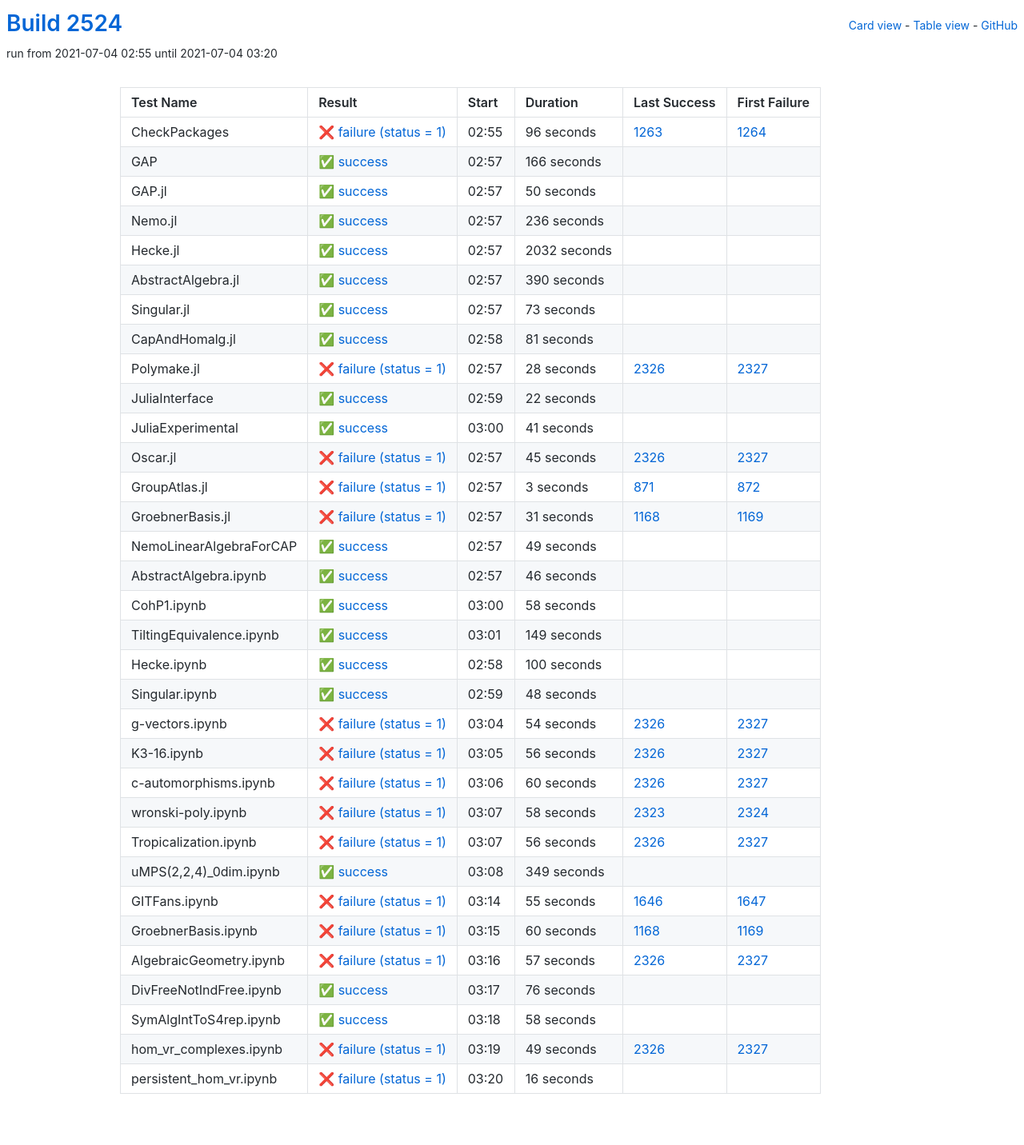
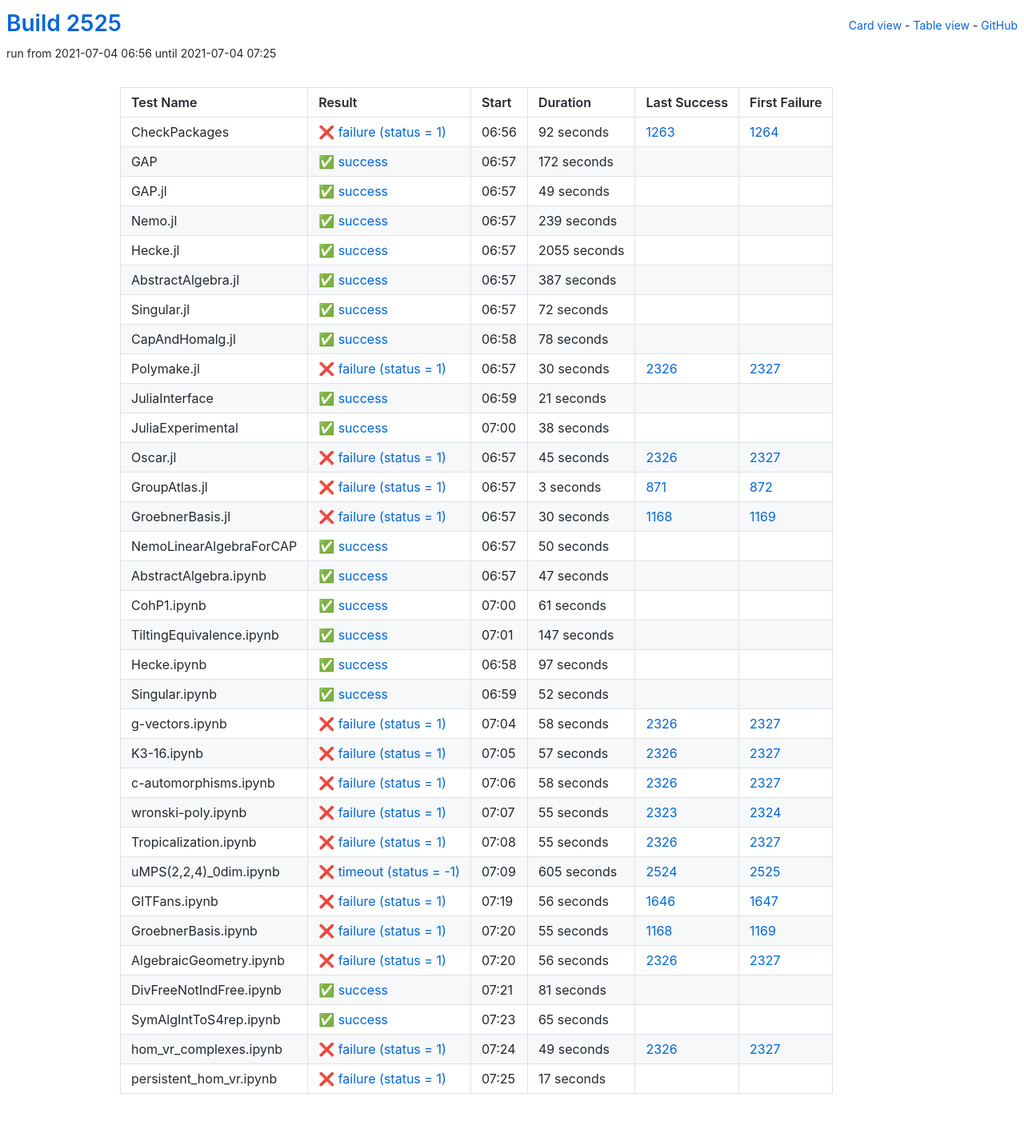
Before and after one commit to oscar-system/oscar-ci-status-stable, a Jekyll site: the page built from table.html, in a window 1280 px wide. Shown: the whole page at 80% size. Built offline with Jekyll 4.4.1, drawn with Linux system fonts in a browser that asks for light colours.

Commit message:
Build #2525

```diff
--- a/_data/ci.yml
+++ b/_data/ci.yml
@@ -1,6 +1,6 @@
 ---
-build: 2524
-build_url: https://oscarci.mathematik.uni-kl.de/job/oscar-stable/2524/
+build: 2525
+build_url: https://oscarci.mathematik.uni-kl.de/job/oscar-stable/2525/
 job: oscar-stable
 organization: oscar-system
 repo: oscar-ci-status-stable
@@ -8,140 +8,140 @@ repourl: https://github.com/oscar-system/oscar-ci-status-stable
 tests:
 - name: CheckPackages
   id: checkpackages
-  log: https://oscarci.mathematik.uni-kl.de/job/oscar-stable/2524/artifact/logs/build-2524/CheckPackages.log
-  start: 2021-07-04 02:55
+  log: https://oscarci.mathematik.uni-kl.de/job/oscar-stable/2525/artifact/logs/build-2525/CheckPackages.log
+  start: 2021-07-04 06:56
   success: false
   exitcode: 1
   status: failure
-  duration: 96
+  duration: 92
   last_success: 1263
   last_success_url: https://oscarci.mathematik.uni-kl.de/job/oscar-stable/1263/
   first_failure: 1264
   first_failure_url: https://oscarci.mathematik.uni-kl.de/job/oscar-stable/1264/
 - name: GAP
   id: gap
-  log: https://oscarci.mathematik.uni-kl.de/job/oscar-stable/2524/artifact/logs/build-2524/GAP.log
-  start: 2021-07-04 02:57
+  log: https://oscarci.mathematik.uni-kl.de/job/oscar-stable/2525/artifact/logs/build-2525/GAP.log
+  start: 2021-07-04 06:57
   success: true
   exitcode: 0
   status: success
-  duration: 166
+  duration: 172
   last_success: false
   last_success_url:
   first_failure: false
   first_failure_url:
 - name: GAP.jl
   id: gap-jl
-  log: https://oscarci.mathematik.uni-kl.de/job/oscar-stable/2524/artifact/logs/build-2524/GAP.jl.log
-  start: 2021-07-04 02:57
+  log: https://oscarci.mathematik.uni-kl.de/job/oscar-stable/2525/artifact/logs/build-2525/GAP.jl.log
+  start: 2021-07-04 06:57
   success: true
   exitcode: 0
   status: success
-  duration: 50
+  duration: 49
   last_success: false
   last_success_url:
   first_failure: false
   first_failure_url:
 - name: Nemo.jl
   id: nemo-jl
-  log: https://oscarci.mathematik.uni-kl.de/job/oscar-stable/2524/artifact/logs/build-2524/Nemo.jl.log
-  start: 2021-07-04 02:57
+  log: https://oscarci.mathematik.uni-kl.de/job/oscar-stable/2525/artifact/logs/build-2525/Nemo.jl.log
+  start: 2021-07-04 06:57
   success: true
   exitcode: 0
   status: success
-  duration: 236
+  duration: 239
   last_success: false
   last_success_url:
   first_failure: false
   first_failure_url:
 - name: Hecke.jl
   id: hecke-jl
-  log: https://oscarci.mathematik.uni-kl.de/job/oscar-stable/2524/artifact/logs/build-2524/Hecke.jl.log
-  start: 2021-07-04 02:57
+  log: https://oscarci.mathematik.uni-kl.de/job/oscar-stable/2525/artifact/logs/build-2525/Hecke.jl.log
+  start: 2021-07-04 06:57
   success: true
   exitcode: 0
   status: success
-  duration: 2032
+  duration: 2055
   last_success: false
   last_success_url:
   first_failure: false
   first_failure_url:
 - name: AbstractAlgebra.jl
   id: abstractalgebra-jl
-  log: https://oscarci.mathematik.uni-kl.de/job/oscar-stable/2524/artifact/logs/build-2524/AbstractAlgebra.jl.log
-  start: 2021-07-04 02:57
+  log: https://oscarci.mathematik.uni-kl.de/job/oscar-stable/2525/artifact/logs/build-2525/AbstractAlgebra.jl.log
+  start: 2021-07-04 06:57
   success: true
   exitcode: 0
   status: success
-  duration: 390
+  duration: 387
   last_success: false
   last_success_url:
   first_failure: false
   first_failure_url:
 - name: Singular.jl
   id: singular-jl
-  log: https://oscarci.mathematik.uni-kl.de/job/oscar-stable/2524/artifact/logs/build-2524/Singular.jl.log
-  start: 2021-07-04 02:57
+  log: https://oscarci.mathematik.uni-kl.de/job/oscar-stable/2525/artifact/logs/build-2525/Singular.jl.log
+  start: 2021-07-04 06:57
   success: true
   exitcode: 0
   status: success
-  duration: 73
+  duration: 72
   last_success: false
   last_success_url:
   first_failure: false
   first_failure_url:
 - name: CapAndHomalg.jl
   id: capandhomalg-jl
-  log: https://oscarci.mathematik.uni-kl.de/job/oscar-stable/2524/artifact/logs/build-2524/CapAndHomalg.jl.log
-  start: 2021-07-04 02:58
+  log: https://oscarci.mathematik.uni-kl.de/job/oscar-stable/2525/artifact/logs/build-2525/CapAndHomalg.jl.log
+  start: 2021-07-04 06:58
   success: true
   exitcode: 0
   status: success
-  duration: 81
+  duration: 78
   last_success: false
   last_success_url:
   first_failure: false
   first_failure_url:
 - name: Polymake.jl
   id: polymake-jl
-  log: https://oscarci.mathematik.uni-kl.de/job/oscar-stable/2524/artifact/logs/build-2524/Polymake.jl.log
-  start: 2021-07-04 02:57
+  log: https://oscarci.mathematik.uni-kl.de/job/oscar-stable/2525/artifact/logs/build-2525/Polymake.jl.log
+  start: 2021-07-04 06:57
   success: false
   exitcode: 1
   status: failure
-  duration: 28
+  duration: 30
   last_success: 2326
   last_success_url: https://oscarci.mathematik.uni-kl.de/job/oscar-stable/2326/
   first_failure: 2327
   first_failure_url: https://oscarci.mathematik.uni-kl.de/job/oscar-stable/2327/
 - name: JuliaInterface
   id: juliainterface
-  log: https://oscarci.mathematik.uni-kl.de/job/oscar-stable/2524/artifact/logs/build-2524/JuliaInterface.log
-  start: 2021-07-04 02:59
+  log: https://oscarci.mathematik.uni-kl.de/job/oscar-stable/2525/artifact/logs/build-2525/JuliaInterface.log
+  start: 2021-07-04 06:59
   success: true
   exitcode: 0
   status: success
-  duration: 22
+  duration: 21
   last_success: false
   last_success_url:
   first_failure: false
   first_failure_url:
 - name: JuliaExperimental
   id: juliaexperimental
-  log: https://oscarci.mathematik.uni-kl.de/job/oscar-stable/2524/artifact/logs/build-2524/JuliaExperimental.log
-  start: 2021-07-04 03:00
+  log: https://oscarci.mathematik.uni-kl.de/job/oscar-stable/2525/artifact/logs/build-2525/JuliaExperimental.log
+  start: 2021-07-04 07:00
   success: true
   exitcode: 0
   status: success
-  duration: 41
+  duration: 38
   last_success: false
   last_success_url:
   first_failure: false
   first_failure_url:
 - name: Oscar.jl
   id: oscar-jl
-  log: https://oscarci.mathematik.uni-kl.de/job/oscar-stable/2524/artifact/logs/build-2524/Oscar.jl.log
-  start: 2021-07-04 02:57
+  log: https://oscarci.mathematik.uni-kl.de/job/oscar-stable/2525/artifact/logs/build-2525/Oscar.jl.log
+  start: 2021-07-04 06:57
   success: false
   exitcode: 1
   status: failure
@@ -152,8 +152,8 @@ tests:
   first_failure_url: https://oscarci.mathematik.uni-kl.de/job/oscar-stable/2327/
 - name: GroupAtlas.jl
   id: groupatlas-jl
-  log: https://oscarci.mathematik.uni-kl.de/job/oscar-stable/2524/artifact/logs/build-2524/GroupAtlas.jl.log
-  start: 2021-07-04 02:57
+  log: https://oscarci.mathematik.uni-kl.de/job/oscar-stable/2525/artifact/logs/build-2525/GroupAtlas.jl.log
+  start: 2021-07-04 06:57
   success: false
   exitcode: 1
   status: failure
@@ -164,104 +164,188 @@ tests:
   first_failure_url: https://oscarci.mathematik.uni-kl.de/job/oscar-stable/872/
 - name: GroebnerBasis.jl
   id: groebnerbasis-jl
-  log: https://oscarci.mathematik.uni-kl.de/job/oscar-stable/2524/artifact/logs/build-2524/GroebnerBasis.jl.log
-  start: 2021-07-04 02:57
+  log: https://oscarci.mathematik.uni-kl.de/job/oscar-stable/2525/artifact/logs/build-2525/GroebnerBasis.jl.log
+  start: 2021-07-04 06:57
   success: false
   exitcode: 1
   status: failure
-  duration: 31
+  duration: 30
   last_success: 1168
   last_success_url: https://oscarci.mathematik.uni-kl.de/job/oscar-stable/1168/
   first_failure: 1169
   first_failure_url: https://oscarci.mathematik.uni-kl.de/job/oscar-stable/1169/
 - name: NemoLinearAlgebraForCAP
   id: nemolinearalgebraforcap
-  log: https://oscarci.mathematik.uni-kl.de/job/oscar-stable/2524/artifact/logs/build-2524/NemoLinearAlgebraForCAP.log
-  start: 2021-07-04 02:57
+  log: https://oscarci.mathematik.uni-kl.de/job/oscar-stable/2525/artifact/logs/build-2525/NemoLinearAlgebraForCAP.log
+  start: 2021-07-04 06:57
   success: true
   exitcode: 0
   status: success
-  duration: 49
+  duration: 50
   last_success: false
   last_success_url:
   first_failure: false
   first_failure_url:
 - name: AbstractAlgebra.ipynb
   id: abstractalgebra-ipynb
-  log: https://oscarci.mathematik.uni-kl.de/job/oscar-stable/2524/artifact/logs/build-2524/AbstractAlgebra.ipynb.log
-  start: 2021-07-04 02:57
+  log: https://oscarci.mathematik.uni-kl.de/job/oscar-stable/2525/artifact/logs/build-2525/AbstractAlgebra.ipynb.log
+  start: 2021-07-04 06:57
   success: true
   exitcode: 0
   status: success
-  duration: 46
+  duration: 47
   last_success: false
   last_success_url:
   first_failure: false
   first_failure_url:
 - name: CohP1.ipynb
   id: cohp1-ipynb
-  log: https://oscarci.mathematik.uni-kl.de/job/oscar-stable/2524/artifact/logs/build-2524/CohP1.ipynb.log
-  start: 2021-07-04 03:00
+  log: https://oscarci.mathematik.uni-kl.de/job/oscar-stable/2525/artifact/logs/build-2525/CohP1.ipynb.log
+  start: 2021-07-04 07:00
   success: true
   exitcode: 0
   status: success
-  duration: 58
+  duration: 61
   last_success: false
   last_success_url:
   first_failure: false
   first_failure_url:
 - name: TiltingEquivalence.ipynb
   id: tiltingequivalence-ipynb
-  log: https://oscarci.mathematik.uni-kl.de/job/oscar-stable/2524/artifact/logs/build-2524/TiltingEquivalence.ipynb.log
-  start: 2021-07-04 03:01
+  log: https://oscarci.mathematik.uni-kl.de/job/oscar-stable/2525/artifact/logs/build-2525/TiltingEquivalence.ipynb.log
+  start: 2021-07-04 07:01
   success: true
   exitcode: 0
   status: success
-  duration: 149
+  duration: 147
   last_success: false
   last_success_url:
   first_failure: false
   first_failure_url:
 - name: Hecke.ipynb
   id: hecke-ipynb
-  log: https://oscarci.mathematik.uni-kl.de/job/oscar-stable/2524/artifact/logs/build-2524/Hecke.ipynb.log
-  start: 2021-07-04 02:58
+  log: https://oscarci.mathematik.uni-kl.de/job/oscar-stable/2525/artifact/logs/build-2525/Hecke.ipynb.log
+  start: 2021-07-04 06:58
   success: true
   exitcode: 0
   status: success
-  duration: 100
+  duration: 97
   last_success: false
   last_success_url:
   first_failure: false
   first_failure_url:
 - name: Singular.ipynb
   id: singular-ipynb
-  log: https://oscarci.mathematik.uni-kl.de/job/oscar-stable/2524/artifact/logs/build-2524/Singular.ipynb.log
-  start: 2021-07-04 02:59
+  log: https://oscarci.mathematik.uni-kl.de/job/oscar-stable/2525/artifact/logs/build-2525/Singular.ipynb.log
+  start: 2021-07-04 06:59
   success: true
   exitcode: 0
   status: success
-  duration: 48
+  duration: 52
   last_success: false
   last_success_url:
   first_failure: false
   first_failure_url:
 - name: g-vectors.ipynb
   id: g-vectors-ipynb
-  log: https://oscarci.mathematik.uni-kl.de/job/oscar-stable/2524/artifact/logs/build-2524/g-vectors.ipynb.log
-  start: 2021-07-04 03:04
+  log: https://oscarci.mathematik.uni-kl.de/job/oscar-stable/2525/artifact/logs/build-2525/g-vectors.ipynb.log
+  start: 2021-07-04 07:04
   success: false
   exitcode: 1
   status: failure
-  duration: 54
+  duration: 58
   last_success: 2326
   last_success_url: https://oscarci.mathematik.uni-kl.de/job/oscar-stable/2326/
   first_failure: 2327
   first_failure_url: https://oscarci.mathematik.uni-kl.de/job/oscar-stable/2327/
 - name: K3-16.ipynb
   id: k3-16-ipynb
-  log: https://oscarci.mathematik.uni-kl.de/job/oscar-stable/2524/artifact/logs/build-2524/K3-16.ipynb.log
-  start: 2021-07-04 03:05
+  log: https://oscarci.mathematik.uni-kl.de/job/oscar-stable/2525/artifact/logs/build-2525/K3-16.ipynb.log
+  start: 2021-07-04 07:05
+  success: false
+  exitcode: 1
+  status: failure
+  duration: 57
+  last_success: 2326
+  last_success_url: https://oscarci.mathematik.uni-kl.de/job/oscar-stable/2326/
+  first_failure: 2327
+  first_failure_url: https://oscarci.mathematik.uni-kl.de/job/oscar-stable/2327/
+- name: c-automorphisms.ipynb
+  id: c-automorphisms-ipynb
+  log: https://oscarci.mathematik.uni-kl.de/job/oscar-stable/2525/artifact/logs/build-2525/c-automorphisms.ipynb.log
+  start: 2021-07-04 07:06
+  success: false
+  exitcode: 1
+  status: failure
+  duration: 58
+  last_success: 2326
+  last_success_url: https://oscarci.mathematik.uni-kl.de/job/oscar-stable/2326/
+  first_failure: 2327
+  first_failure_url: https://oscarci.mathematik.uni-kl.de/job/oscar-stable/2327/
+- name: wronski-poly.ipynb
+  id: wronski-poly-ipynb
+  log: https://oscarci.mathematik.uni-kl.de/job/oscar-stable/2525/artifact/logs/build-2525/wronski-poly.ipynb.log
+  start: 2021-07-04 07:07
+  success: false
+  exitcode: 1
+  status: failure
+  duration: 55
+  last_success: 2323
+  last_success_url: https://oscarci.mathematik.uni-kl.de/job/oscar-stable/2323/
+  first_failure: 2324
+  first_failure_url: https://oscarci.mathematik.uni-kl.de/job/oscar-stable/2324/
+- name: Tropicalization.ipynb
+  id: tropicalization-ipynb
+  log: https://oscarci.mathematik.uni-kl.de/job/oscar-stable/2525/artifact/logs/build-2525/Tropicalization.ipynb.log
+  start: 2021-07-04 07:08
+  success: false
+  exitcode: 1
+  status: failure
+  duration: 55
+  last_success: 2326
+  last_success_url: https://oscarci.mathematik.uni-kl.de/job/oscar-stable/2326/
+  first_failure: 2327
+  first_failure_url: https://oscarci.mathematik.uni-kl.de/job/oscar-stable/2327/
+- name: uMPS(2,2,4)_0dim.ipynb
+  id: umps-2-2-4-0dim-ipynb
+  log: https://oscarci.mathematik.uni-kl.de/job/oscar-stable/2525/artifact/logs/build-2525/uMPS-2-2-4-_0dim.ipynb.log
+  start: 2021-07-04 07:09
+  success: false
+  exitcode: -1
+  status: timeout
+  duration: 605
+  last_success: 2524
+  last_success_url: https://oscarci.mathematik.uni-kl.de/job/oscar-stable/2524/
+  first_failure: 2525
+  first_failure_url: https://oscarci.mathematik.uni-kl.de/job/oscar-stable/2525/
+- name: GITFans.ipynb
+  id: gitfans-ipynb
+  log: https://oscarci.mathematik.uni-kl.de/job/oscar-stable/2525/artifact/logs/build-2525/GITFans.ipynb.log
+  start: 2021-07-04 07:19
+  success: false
+  exitcode: 1
+  status: failure
+  duration: 56
+  last_success: 1646
+  last_success_url: https://oscarci.mathematik.uni-kl.de/job/oscar-stable/1646/
+  first_failure: 1647
+  first_failure_url: https://oscarci.mathematik.uni-kl.de/job/oscar-stable/1647/
+- name: GroebnerBasis.ipynb
+  id: groebnerbasis-ipynb
+  log: https://oscarci.mathematik.uni-kl.de/job/oscar-stable/2525/artifact/logs/build-2525/GroebnerBasis.ipynb.log
+  start: 2021-07-04 07:20
+  success: false
+  exitcode: 1
+  status: failure
+  duration: 55
+  last_success: 1168
+  last_success_url: https://oscarci.mathematik.uni-kl.de/job/oscar-stable/1168/
+  first_failure: 1169
+  first_failure_url: https://oscarci.mathematik.uni-kl.de/job/oscar-stable/1169/
+- name: AlgebraicGeometry.ipynb
+  id: algebraicgeometry-ipynb
+  log: https://oscarci.mathematik.uni-kl.de/job/oscar-stable/2525/artifact/logs/build-2525/AlgebraicGeometry.ipynb.log
+  start: 2021-07-04 07:20
   success: false
   exitcode: 1
   status: failure
@@ -270,118 +354,34 @@ tests:
   last_success_url: https://oscarci.mathematik.uni-kl.de/job/oscar-stable/2326/
   first_failure: 2327
   first_failure_url: https://oscarci.mathematik.uni-kl.de/job/oscar-stable/2327/
-- name: c-automorphisms.ipynb
-  id: c-automorphisms-ipynb
-  log: https://oscarci.mathematik.uni-kl.de/job/oscar-stable/2524/artifact/logs/build-2524/c-automorphisms.ipynb.log
-  start: 2021-07-04 03:06
-  success: false
-  exitcode: 1
-  status: failure
-  duration: 60
-  last_success: 2326
-  last_success_url: https://oscarci.mathematik.uni-kl.de/job/oscar-stable/2326/
-  first_failure: 2327
-  first_failure_url: https://oscarci.mathematik.uni-kl.de/job/oscar-stable/2327/
-- name: wronski-poly.ipynb
-  id: wronski-poly-ipynb
-  log: https://oscarci.mathematik.uni-kl.de/job/oscar-stable/2524/artifact/logs/build-2524/wronski-poly.ipynb.log
-  start: 2021-07-04 03:07
-  success: false
-  exitcode: 1
-  status: failure
-  duration: 58
-  last_success: 2323
-  last_success_url: https://oscarci.mathematik.uni-kl.de/job/oscar-stable/2323/
-  first_failure: 2324
-  first_failure_url: https://oscarci.mathematik.uni-kl.de/job/oscar-stable/2324/
-- name: Tropicalization.ipynb
-  id: tropicalization-ipynb
-  log: https://oscarci.mathematik.uni-kl.de/job/oscar-stable/2524/artifact/logs/build-2524/Tropicalization.ipynb.log
-  start: 2021-07-04 03:07
-  success: false
-  exitcode: 1
-  status: failure
-  duration: 56
-  last_success: 2326
-  last_success_url: https://oscarci.mathematik.uni-kl.de/job/oscar-stable/2326/
-  first_failure: 2327
-  first_failure_url: https://oscarci.mathematik.uni-kl.de/job/oscar-stable/2327/
-- name: uMPS(2,2,4)_0dim.ipynb
-  id: umps-2-2-4-0dim-ipynb
-  log: https://oscarci.mathematik.uni-kl.de/job/oscar-stable/2524/artifact/logs/build-2524/uMPS-2-2-4-_0dim.ipynb.log
-  start: 2021-07-04 03:08
+- name: DivFreeNotIndFree.ipynb
+  id: divfreenotindfree-ipynb
+  log: https://oscarci.mathematik.uni-kl.de/job/oscar-stable/2525/artifact/logs/build-2525/DivFreeNotIndFree.ipynb.log
+  start: 2021-07-04 07:21
   success: true
   exitcode: 0
   status: success
-  duration: 349
-  last_success: false
-  last_success_url:
-  first_failure: false
-  first_failure_url:
-- name: GITFans.ipynb
-  id: gitfans-ipynb
-  log: https://oscarci.mathematik.uni-kl.de/job/oscar-stable/2524/artifact/logs/build-2524/GITFans.ipynb.log
-  start: 2021-07-04 03:14
-  success: false
-  exitcode: 1
-  status: failure
-  duration: 55
-  last_success: 1646
-  last_success_url: https://oscarci.mathematik.uni-kl.de/job/oscar-stable/1646/
-  first_failure: 1647
-  first_failure_url: https://oscarci.mathematik.uni-kl.de/job/oscar-stable/1647/
-- name: GroebnerBasis.ipynb
-  id: groebnerbasis-ipynb
-  log: https://oscarci.mathematik.uni-kl.de/job/oscar-stable/2524/artifact/logs/build-2524/GroebnerBasis.ipynb.log
-  start: 2021-07-04 03:15
-  success: false
-  exitcode: 1
-  status: failure
-  duration: 60
-  last_success: 1168
-  last_success_url: https://oscarci.mathematik.uni-kl.de/job/oscar-stable/1168/
-  first_failure: 1169
-  first_failure_url: https://oscarci.mathematik.uni-kl.de/job/oscar-stable/1169/
-- name: AlgebraicGeometry.ipynb
-  id: algebraicgeometry-ipynb
-  log: https://oscarci.mathematik.uni-kl.de/job/oscar-stable/2524/artifact/logs/build-2524/AlgebraicGeometry.ipynb.log
-  start: 2021-07-04 03:16
-  success: false
-  exitcode: 1
-  status: failure
-  duration: 57
-  last_success: 2326
-  last_success_url: https://oscarci.mathematik.uni-kl.de/job/oscar-stable/2326/
-  first_failure: 2327
-  first_failure_url: https://oscarci.mathematik.uni-kl.de/job/oscar-stable/2327/
-- name: DivFreeNotIndFree.ipynb
-  id: divfreenotindfree-ipynb
-  log: https://oscarci.mathematik.uni-kl.de/job/oscar-stable/2524/artifact/logs/build-2524/DivFreeNotIndFree.ipynb.log
-  start: 2021-07-04 03:17
-  success: true
-  exitcode: 0
-  status: success
-  duration: 76
+  duration: 81
   last_success: false
   last_success_url:
   first_failure: false
   first_failure_url:
 - name: SymAlgIntToS4rep.ipynb
   id: symalginttos4rep-ipynb
-  log: https://oscarci.mathematik.uni-kl.de/job/oscar-stable/2524/artifact/logs/build-2524/SymAlgIntToS4rep.ipynb.log
-  start: 2021-07-04 03:18
+  log: https://oscarci.mathematik.uni-kl.de/job/oscar-stable/2525/artifact/logs/build-2525/SymAlgIntToS4rep.ipynb.log
+  start: 2021-07-04 07:23
   success: true
   exitcode: 0
   status: success
-  duration: 58
+  duration: 65
   last_success: false
   last_success_url:
   first_failure: false
   first_failure_url:
 - name: hom_vr_complexes.ipynb
   id: hom-vr-complexes-ipynb
-  log: https://oscarci.mathematik.uni-kl.de/job/oscar-stable/2524/artifact/logs/build-2524/hom_vr_complexes.ipynb.log
-  start: 2021-07-04 03:19
+  log: https://oscarci.mathematik.uni-kl.de/job/oscar-stable/2525/artifact/logs/build-2525/hom_vr_complexes.ipynb.log
+  start: 2021-07-04 07:24
   success: false
   exitcode: 1
   status: failure
@@ -392,12 +392,12 @@ tests:
   first_failure_url: https://oscarci.mathematik.uni-kl.de/job/oscar-stable/2327/
 - name: persistent_hom_vr.ipynb
   id: persistent-hom-vr-ipynb
-  log: https://oscarci.mathematik.uni-kl.de/job/oscar-stable/2524/artifact/logs/build-2524/persistent_hom_vr.ipynb.log
-  start: 2021-07-04 03:20
+  log: https://oscarci.mathematik.uni-kl.de/job/oscar-stable/2525/artifact/logs/build-2525/persistent_hom_vr.ipynb.log
+  start: 2021-07-04 07:25
   success: false
   exitcode: 1
   status: failure
-  duration: 16
+  duration: 17
   last_success: false
   last_success_url:
   first_failure: false
```
Also changed, not shown: README.md.
